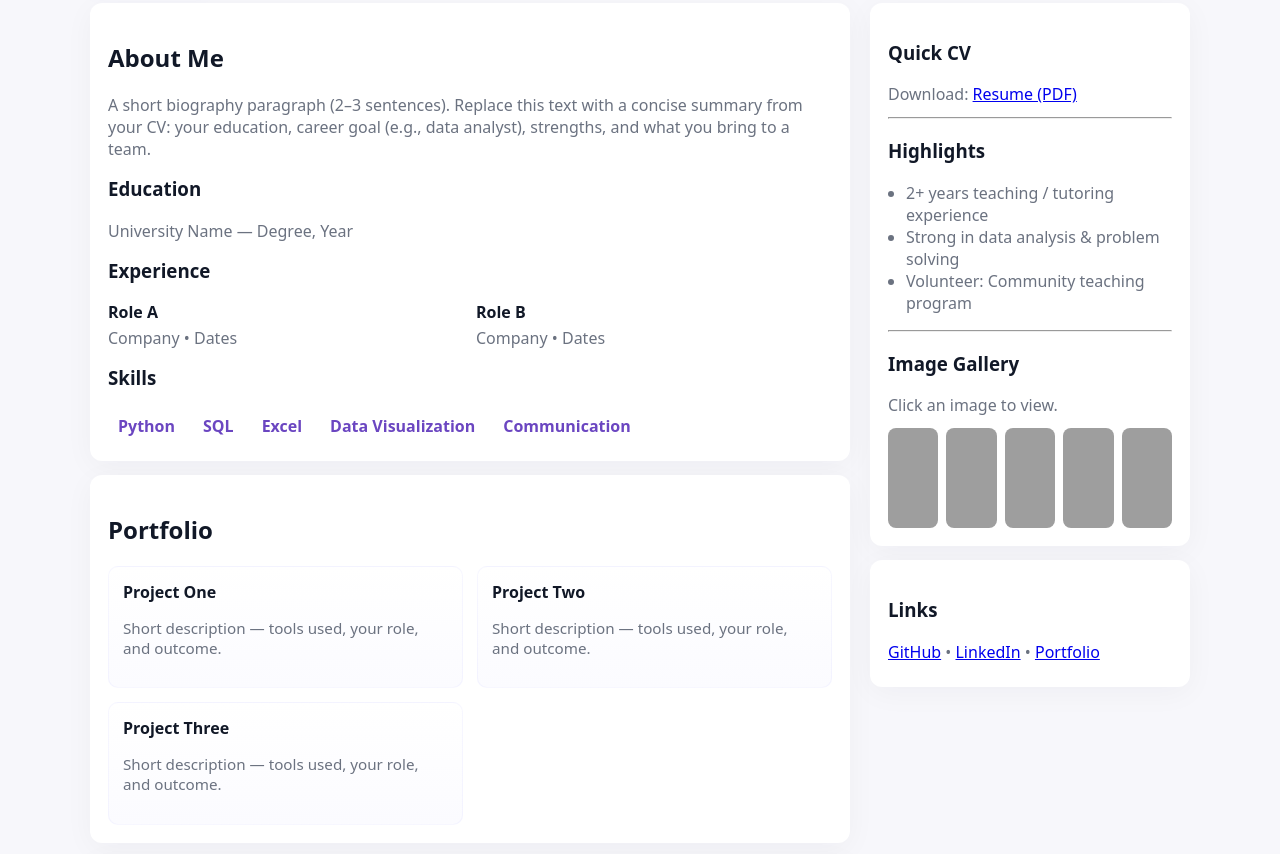
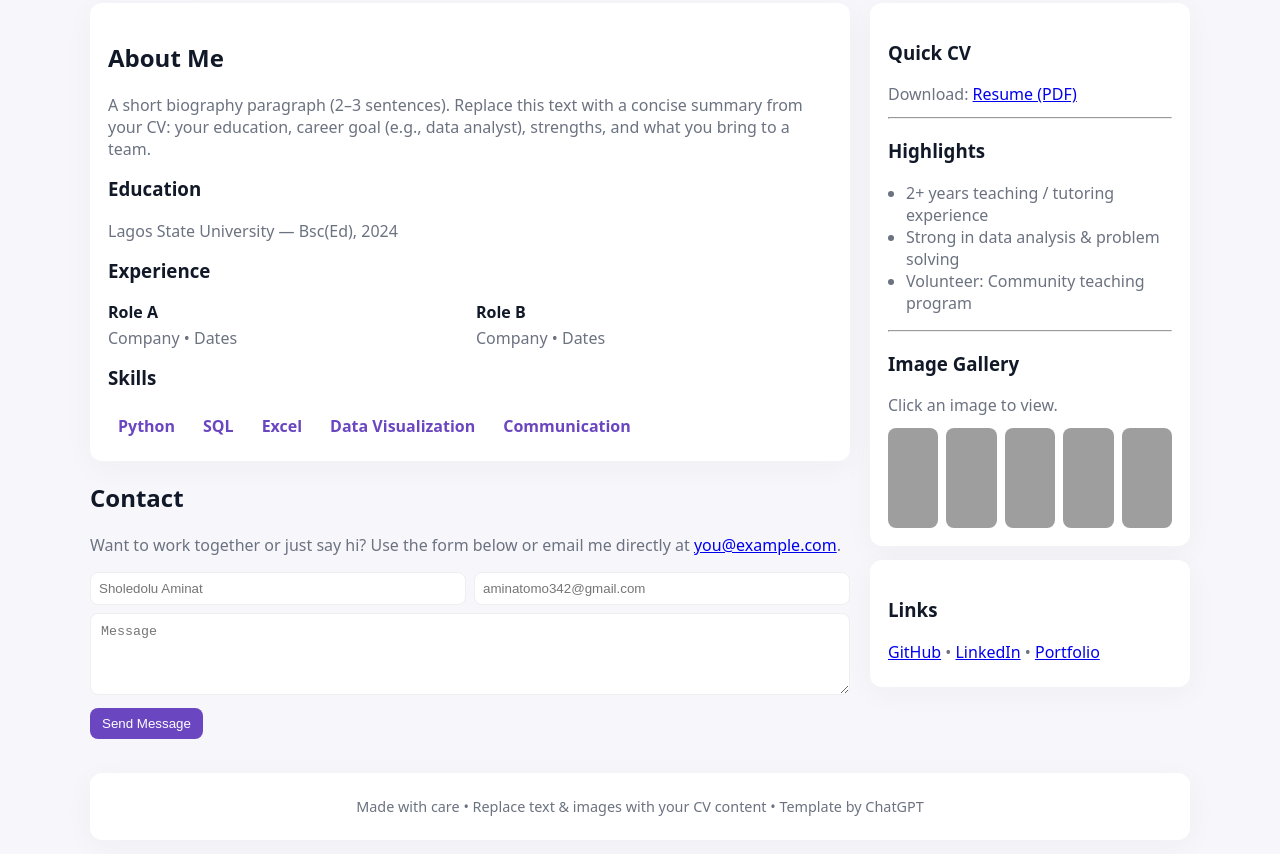
Before and after one commit to FaithSholly/My-Personal-Webpage-1, a plain HTML site: page index.html in a window 1280 px wide. Shown: the part 165-1019 px from the top of the page. Drawn offline with Linux system fonts and the light colour scheme; grey boxes are pictures that could not be loaded.

Commit message:
Update index.html.

```diff
--- a/index.html
+++ b/index.html
@@ -63,7 +63,7 @@ footer{margin-top:28px;text-align:center;color:var(--muted);font-size:0.9rem;pad
       <p style="color:var(--muted)">A short biography paragraph (2–3 sentences). Replace this text with a concise summary from your CV: your education, career goal (e.g., data analyst), strengths, and what you bring to a team.</p>
 
       <h3 style="margin-top:12px">Education</h3>
-      <p style="color:var(--muted)">University Name — Degree, Year</p>
+      <p style="color:var(--muted)">Lagos  State University — Bsc(Ed), 2024</p>
 
       <h3 style="margin-top:12px">Experience</h3>
       <div class="row">
@@ -87,25 +87,6 @@ footer{margin-top:28px;text-align:center;color:var(--muted);font-size:0.9rem;pad
       </div>
     </section>
 
-    <section class="card" style="margin-top:14px">
-      <h2>Portfolio</h2>
-      <div class="portfolio-grid">
-        <article class="project">
-          <h3>Project One</h3>
-          <p>Short description — tools used, your role, and outcome.</p>
-        </article>
-        <article class="project">
-          <h3>Project Two</h3>
-          <p>Short description — tools used, your role, and outcome.</p>
-        </article>
-        <article class="project">
-          <h3>Project Three</h3>
-          <p>Short description — tools used, your role, and outcome.</p>
-        </article>
-      </div>
-    </section>
-
-    <section class="card" style="margin-top:14px">
       <h2>Contact</h2>
       <p style="color:var(--muted)">Want to work together or just say hi? Use the form below or email me directly at <a href="mailto:you@example.com">you@example.com</a>.</p>
       <form id="contactForm">
@@ -136,12 +117,12 @@ footer{margin-top:28px;text-align:center;color:var(--muted);font-size:0.9rem;pad
       <h3>Image Gallery</h3>
       <p style="color:var(--muted);margin:6px 0">Click an image to view.</p>
       <div class="gallery">
-        <!-- Replace these with your own image URLs or local paths (photo1.jpg ... photo5.jpg) -->
+
         <img src="https://i.imgur.com/wSFWz80.jpeg/400/300" alt="photo1" data-full="/seed/pic1/1200/900">
-        <img src="https://imgur.com/gallery/just-random-sunday-morning-oqAQSOY alt="photo2" data-full="https://picsum.photos/seed/pic2/1200/900">
-        <img src="https://picsum.photos/seed/pic3/400/300" alt="photo3" data-full="https://picsum.photos/seed/pic3/1200/900">
-        <img src="https://picsum.photos/seed/pic4/400/300" alt="photo4" data-full="https://picsum.photos/seed/pic4/1200/900">
-        <img src="https://picsum.photos/seed/pic5/400/300" alt="photo5" data-full="https://picsum.photos/seed/pic5/1200/900">
+        <img src="https://i.imgur.com/giwAOjJ.jpeg/400/300 alt="photo2" data-full="https://i.imgur.com/giwAOjJ.jpeg/1200/900">
+        <img src="https://ii.imgur.com/skkEEmf.jpeg/400/300" alt="photo3" data-full="https://i.imgur.com/skkEEmf.jpeg/1200/900">
+        <img src="https://i.imgur.com/77eB9o3.jpeg/400/300" alt="photo4" data-full="https://i.imgur.com/77eB9o3.jpeg/1200/900">
+        <img src="https://i.imgur.com/HQOsmvb.jpeg/400/300" alt="photo5" data-full="https://i.imgur.com/HQOsmvb.jpeg/1200/900">
       </div>
     </div>
 
```
